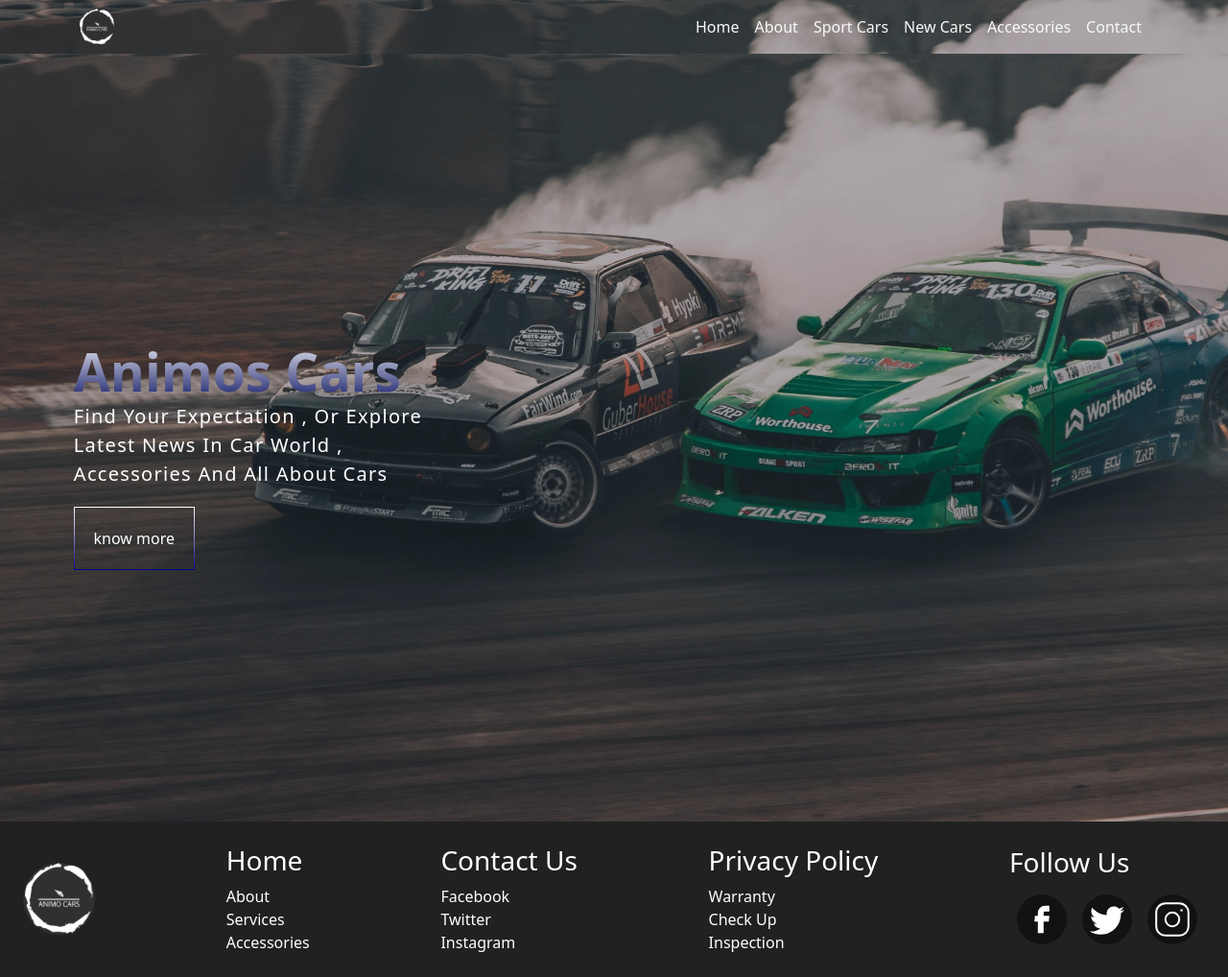
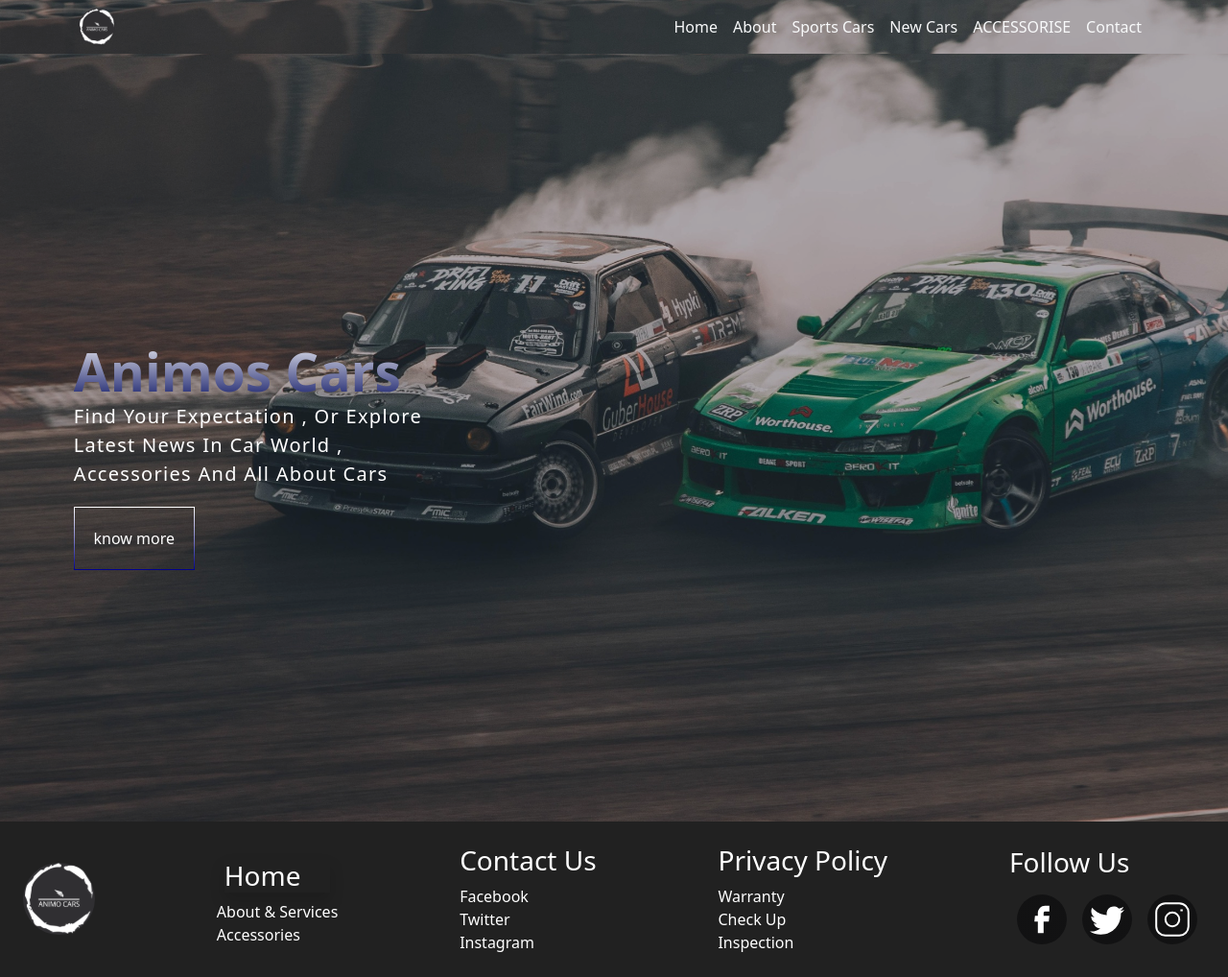
Before and after one commit to AL-Shimaa-Jamal/Amino-Cars, a Vue app in the folder templet1/: page / in a window 1280 px wide. Shown: the whole page at 96% size. Built offline with nearby package versions, Linux system fonts and the light colour scheme.

Commit message:
update in footer and nav bar
change some router link with a tag for media links and use for loop to build nav bar

```diff
--- a/templet1/src/components/FooterBar.vue
+++ b/templet1/src/components/FooterBar.vue
@@ -5,34 +5,33 @@
       <img src="/logo.svg" alt="" />
     </div>
     <div class="Home">
-      <h3><router-link class="link" to="/">home </router-link></h3>
-      <li><router-link class="link" to="/about">about</router-link></li>
-      <li><router-link class="link" to="/about">services</router-link></li>
+      <h3 class="m-2 shadow"><router-link class="link" to="/">home </router-link></h3>
+      <li><router-link class="link" to="/about">about & services</router-link></li>
       <li><router-link class="link" to="/accessories">accessories</router-link></li>
     </div>
     <div class="contact">
       <h3><router-link class="link" to="/contact">contact us </router-link></h3>
-      <li><router-link class="link" to="">Facebook</router-link></li>
-      <li><router-link class="link" to="">twitter</router-link></li>
-      <li><router-link class="link" to="">instagram</router-link></li>
+      <li><a class="link" href="https://www.facebook.com">Facebook</a></li>
+      <li><a class="link" href="https://www.twitter.com">twitter</a></li>
+      <li><a class="link" href="https://www.instgram.com">instagram</a></li>
     </div>
     <div class="privacy policy">
       <h3>privacy policy</h3>
-      <li><router-link class="link" to="/about">warranty</router-link></li>
-      <li><router-link class="link" to="/services">check up</router-link></li>
-      <li><router-link class="link" to="/accessories">inspection</router-link></li>
+      <li class="link" to="/about">warranty</li>
+      <li>check up</li>
+      <li>inspection</li>
     </div>
     <div class="follow">
       <h3>Follow Us</h3>
-      <router-link to="www.facebook.com">
+      <a href="https://www.facebook.com" target="_blank" >
         <img src="/Group 16.svg" class="m-2" alt="facebook" />
-      </router-link>
-      <router-link to="www.twiter.com">
+      </a>
+      <a href="https://twitter.com/alshimaajamal?t=fr2UAmBbJRJ5bJHAx-6cIQ&s=08">
         <img src="/Group 17.svg" class="m-2" alt="twiter" />
-      </router-link>
-      <router-link to="ww.instgram.com">
+      </a>
+      <a href="https://instagram.com/alshimaa_jamal2001?igshid=ZDdkNTZiNTM=">
         <img src="/Group 18.svg" class="m-2" alt="instgram" />
-      </router-link>
+      </a>
     </div>
   </div>
 </template>
--- a/templet1/src/components/NavBar.vue
+++ b/templet1/src/components/NavBar.vue
@@ -1,43 +1,57 @@
 <template>
-<nav class="navbar navbar-expand-lg bg-body-tertiary ">
+  <nav class="navbar navbar-expand-lg bg-body-tertiary">
     <div class="container w-100">
-    <div class="logo ">
-      <img src="/logo.svg" alt="logo"  width="50%"/>
+      <div class="logo">
+        <img src="/logo.svg" alt="logo" width="50%" />
       </div>
-    <div class=" d-flex justify-content-end">
-      <button class="navbar-toggler" type="button" data-bs-toggle="collapse" data-bs-target="#navbarSupportedContent" aria-controls="navbarSupportedContent" aria-expanded="false" aria-label="Toggle navigation">
+      <div class="d-flex justify-content-end">
+        <button
+          class="navbar-toggler"
+          type="button"
+          data-bs-toggle="collapse"
+          data-bs-target="#navbarSupportedContent"
+          aria-controls="navbarSupportedContent"
+          aria-expanded="false"
+          aria-label="Toggle navigation"
+        >
           <span class="navbar-toggler-icon"></span>
         </button>
       </div>
-    <div class="collapse navbar-collapse d-lg-flex justify-content-end" id="navbarSupportedContent">
+      <div
+        class="collapse navbar-collapse d-lg-flex justify-content-end"
+        id="navbarSupportedContent"
+      >
+        <ul class="navbar-nav mb-2 mb-lg-0">
+          <li v-for="rout in Routes" :key="rout.name"   >
+            <router-link class="nav-link text-light" :class="{ notclick:clickd }"  @focus="changeStyle" :to="rout.path">{{rout.meta.title}}</router-link>
+          </li>
 
-        <ul class="navbar-nav mb-2 mb-lg-0 ">
-          <li class="nav-item"><router-link class="nav-link text-light" to="/" >Home</router-link></li>
-          <li class="nav-item"><router-link class="nav-link text-light" to="about">about</router-link></li>
-          <li class="nav-item"><router-link class="nav-link text-light" to="sportcar">sport Cars</router-link></li>
-          <li class="nav-item"><router-link class="nav-link text-light" to="newcar">New Cars</router-link></li>
-          <li class="nav-item"><router-link class="nav-link text-light" to="accessories">Accessories</router-link></li>
-          <li class="nav-item"><router-link class="nav-link text-light" to="contact">Contact</router-link></li>
         </ul>
       </div>
-
-
     </div>
   </nav>
-
-
 </template>
 <script>
 export default {
-  data() {},
-  methods:{
+  data() {
+    return {
+      clickd: false,
+      Routes:[]
+    };
+  },
 
+  methods: {
+    changeStyle() {
+      this.clickd =!this.clickd
+      console.log('hello')
     }
-
+  },mounted(){
+this.Routes= this.$router.options.routes
+  }
 }
 </script>
 <style >
-nav{
+nav {
   background-image: url('/landing.svg');
   background-position: top;
   background-repeat: no-repeat;
@@ -53,7 +67,14 @@ nav .navbar-nav {
   justify-content: center;
   align-items: center;
 }
-
-
-
+.notclick{
+transition: all .5s .1s  ease-in-out;
+}
+.notclick:hover{
+font-size: 18px;
+color:rgb(174, 174, 242) !important;
+font-weight: bold;
+transform: scale(1.2,1.2);
+margin: 0 5px;
+}
 </style>
--- a/templet1/src/router/index.js
+++ b/templet1/src/router/index.js
@@ -14,7 +14,7 @@ const router = createRouter({
             path: '/',
             component: HomePage,
             meta: {
-                title: 'Home Page'
+                title: 'Home '
             },
         },
         {
@@ -22,7 +22,7 @@ const router = createRouter({
             path: '/about',
             component: AboutPage,
             meta: {
-                title: 'About Page'
+                title: 'About '
             },
         },
         {
@@ -46,7 +46,7 @@ const router = createRouter({
             path: '/accessories',
             component: AccessPage,
             meta: {
-                title: 'ACCESSORISE Page'
+                title: 'ACCESSORISE '
             },
         },
         {
@@ -54,7 +54,7 @@ const router = createRouter({
             path: '/contact',
             component: ContactPage,
             meta: {
-                title: 'Contact Page'
+                title: 'Contact '
             },
         },
 
--- a/templet1/src/views/AboutPage.vue
+++ b/templet1/src/views/AboutPage.vue
@@ -125,7 +125,7 @@ h3 {
   align-items: center;
   width: 75%;
   height: 45%;
-  background-image: url('../../public/bgAbout.svg');
+  background-image: url('/bgAbout.svg');
   background-repeat: no-repeat;
   background-position-x: right;
   background-size: 100%;
```
Lines whose indentation alone changed are shown as unchanged.
